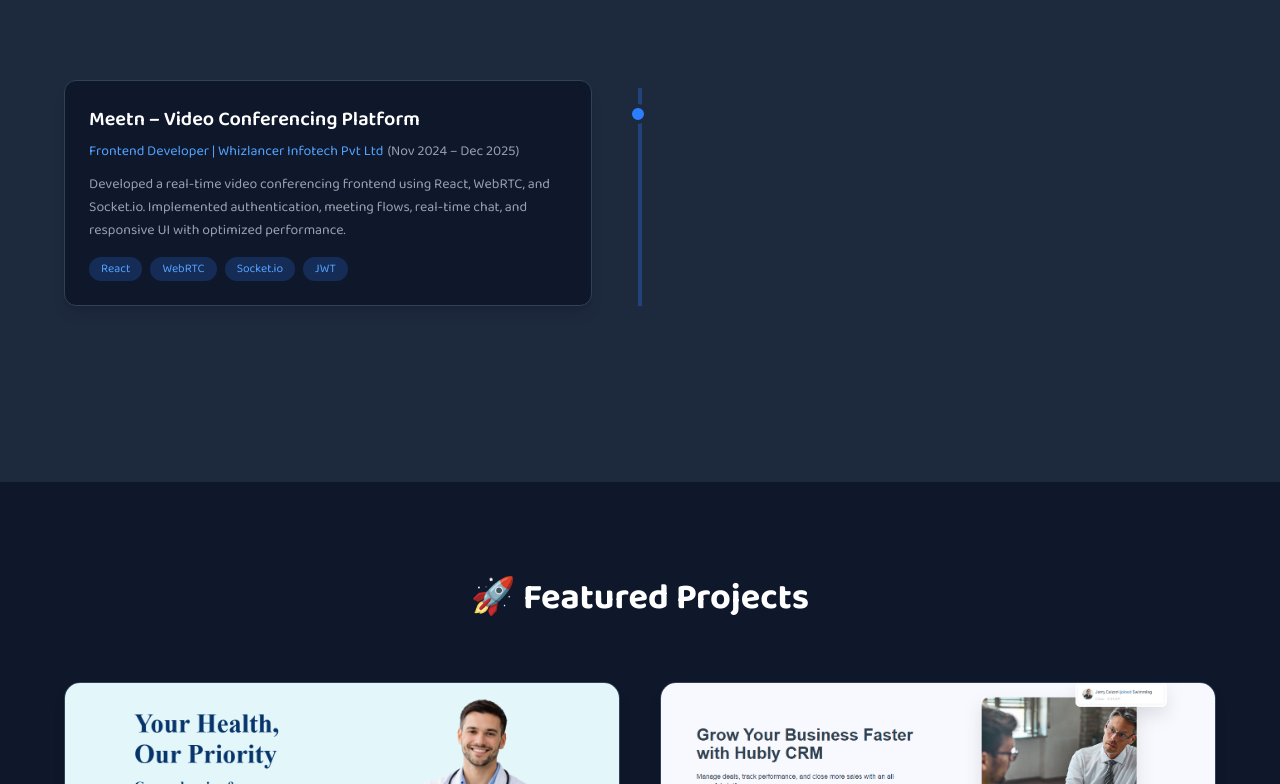
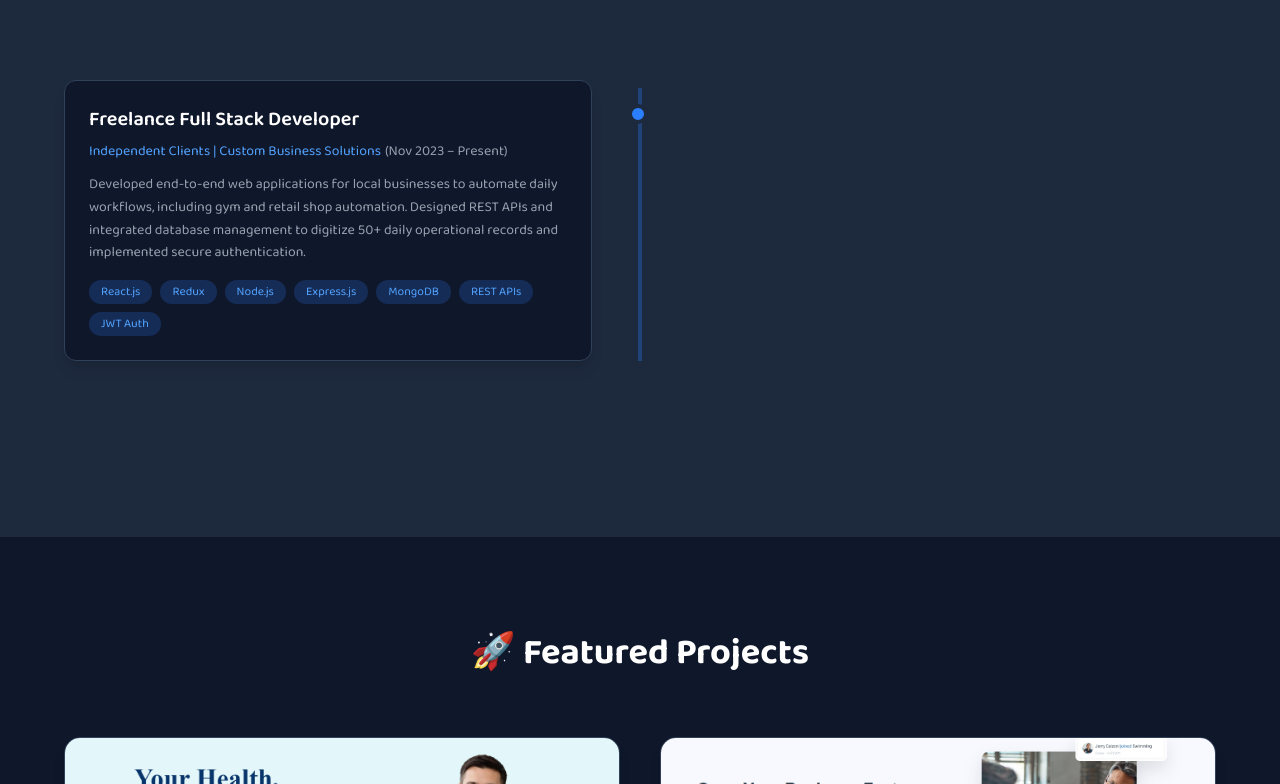
Before and after one commit to Shashwat369/Portfolio, a React (Vite) app: page / in a window 1280 px wide. Shown: the part 936-1720 px from the top of the page. Built offline with nearby package versions, Linux system fonts and the light colour scheme; a web font is replaced by a local one.

Commit message:
Refactor code structure for improved readability and maintainability

```diff
--- a/src/components/Experience.jsx
+++ b/src/components/Experience.jsx
@@ -37,26 +37,24 @@
           <div className="ml-12 md:ml-0 bg-slate-900 p-6 rounded-xl shadow-lg border border-slate-700 hover:border-blue-500 transition duration-300">
 
             <h3 className="text-lg sm:text-xl font-semibold mb-2">
-              Meetn – Video Conferencing Platform
+              Freelance Full Stack Developer
             </h3>
 
             <p className="text-blue-400 text-sm mb-3">
-              Frontend Developer | Whizlancer Infotech Pvt Ltd
+              Independent Clients | Custom Business Solutions
               <br className="md:hidden" />
               <span className="text-gray-400 ml-1">
-                (Nov 2024 – Dec 2025)
+                (Nov 2023 – Present)
               </span>
             </p>
 
             <p className="text-gray-400 text-sm leading-relaxed">
-              Developed a real-time video conferencing frontend using React,
-              WebRTC, and Socket.io. Implemented authentication, meeting flows,
-              real-time chat, and responsive UI with optimized performance.
+              Developed end-to-end web applications for local businesses to automate daily workflows, including gym and retail shop automation. Designed REST APIs and integrated database management to digitize 50+ daily operational records and implemented secure authentication.
             </p>
 
             {/* Tech Stack */}
             <div className="flex flex-wrap gap-2 mt-4">
-              {["React", "WebRTC", "Socket.io", "JWT"].map(
+              {["React.js", "Redux", "Node.js", "Express.js", "MongoDB", "REST APIs", "JWT Auth"].map(
                 (tech, index) => (
                   <span
                     key={index}
--- a/src/components/Hero.jsx
+++ b/src/components/Hero.jsx
@@ -84,7 +84,7 @@
             </a>
 
             <a
-              href="/Shashwat_Rai_Full_Stack_MERN_Developer.pdf"
+              href="/Shashwat_Rai_MERN_DEV_Resume.pdf"
               download
               className="border border-blue-500 px-6 py-3 rounded-lg hover:bg-blue-500 transition duration-300 hover:scale-105"
             >
--- a/src/components/Journey.jsx
+++ b/src/components/Journey.jsx
@@ -20,14 +20,14 @@
       "Built multiple full-stack applications using React, Node.js, Express, and MongoDB. Focused on authentication, APIs, and scalable UI design.",
   },
   {
-    title: "Meetn – Video Conferencing Platform",
+    title: "Freelance Full Stack Developer",
     subtitle: {
-      role: "Frontend Developer",
-      company: "Whizlancer Infotech Pvt Ltd",
-      duration: "Nov 2024 – Dec 2025",
+      role: "MERN Stack Developer",
+      company: "Independent Clients",
+      duration: "Nov 2023 – Present",
     },
     description:
-      "Worked on a real-time video conferencing platform using React, WebRTC, and Socket.io. Built meeting flows, authentication, and responsive frontend architecture.",
+      "Developed end-to-end web applications for local businesses to automate daily workflows, including gym and retail shop automation. Designed REST APIs, implemented secure JWT authentication, and integrated MongoDB to digitize 50+ daily operational records.",
   },
   {
     title: "MERN Stack Certification",
@@ -98,7 +98,9 @@
                         </span>
                       </>
                     ) : (
-                      item.subtitle
+                      <span className="block text-gray-400">
+                        {item.subtitle}
+                      </span>
                     )}
                   </p>
 
```
Also changed, not shown: 2 other files (tests, documents, lock files or other folders).
